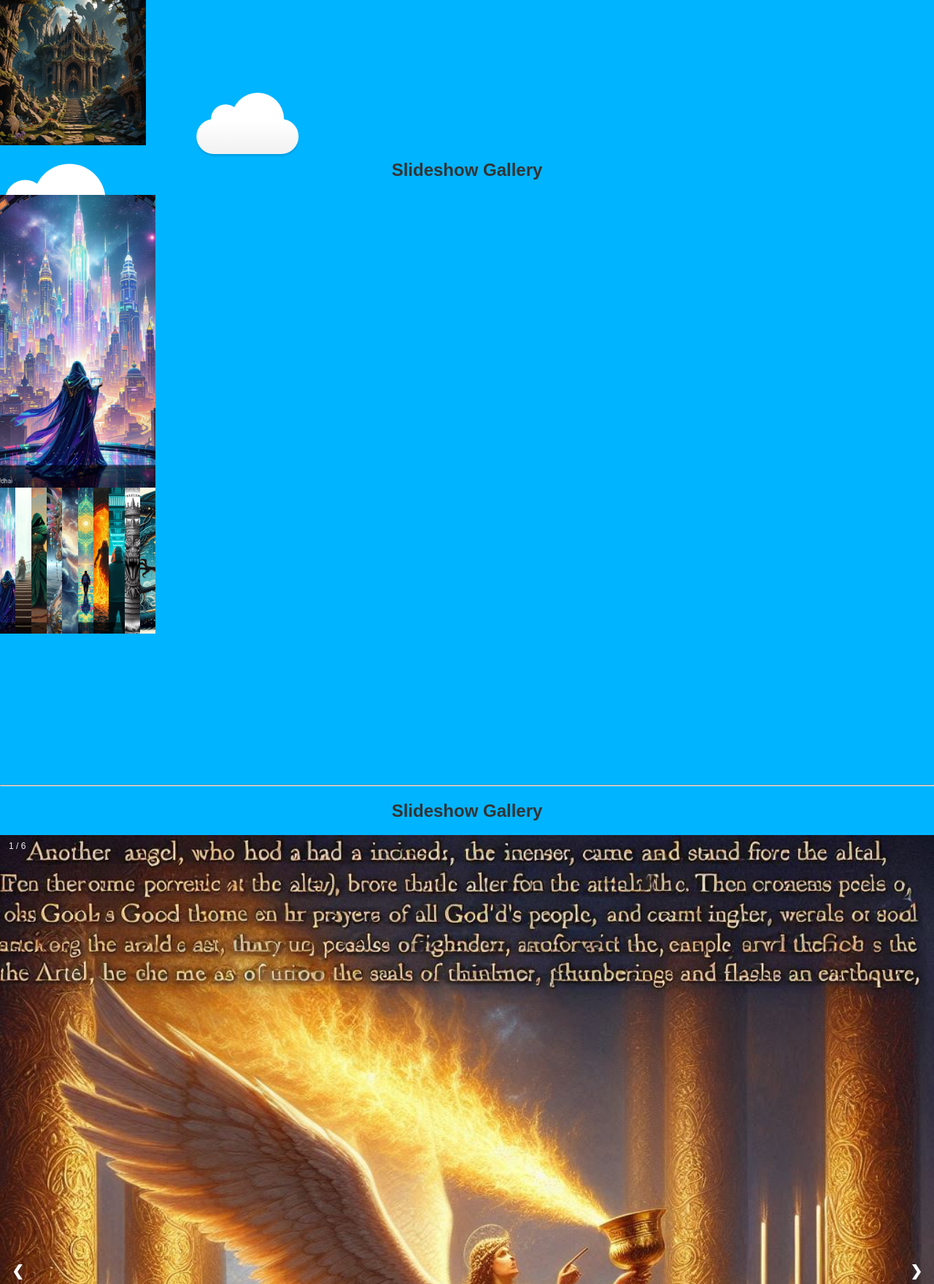
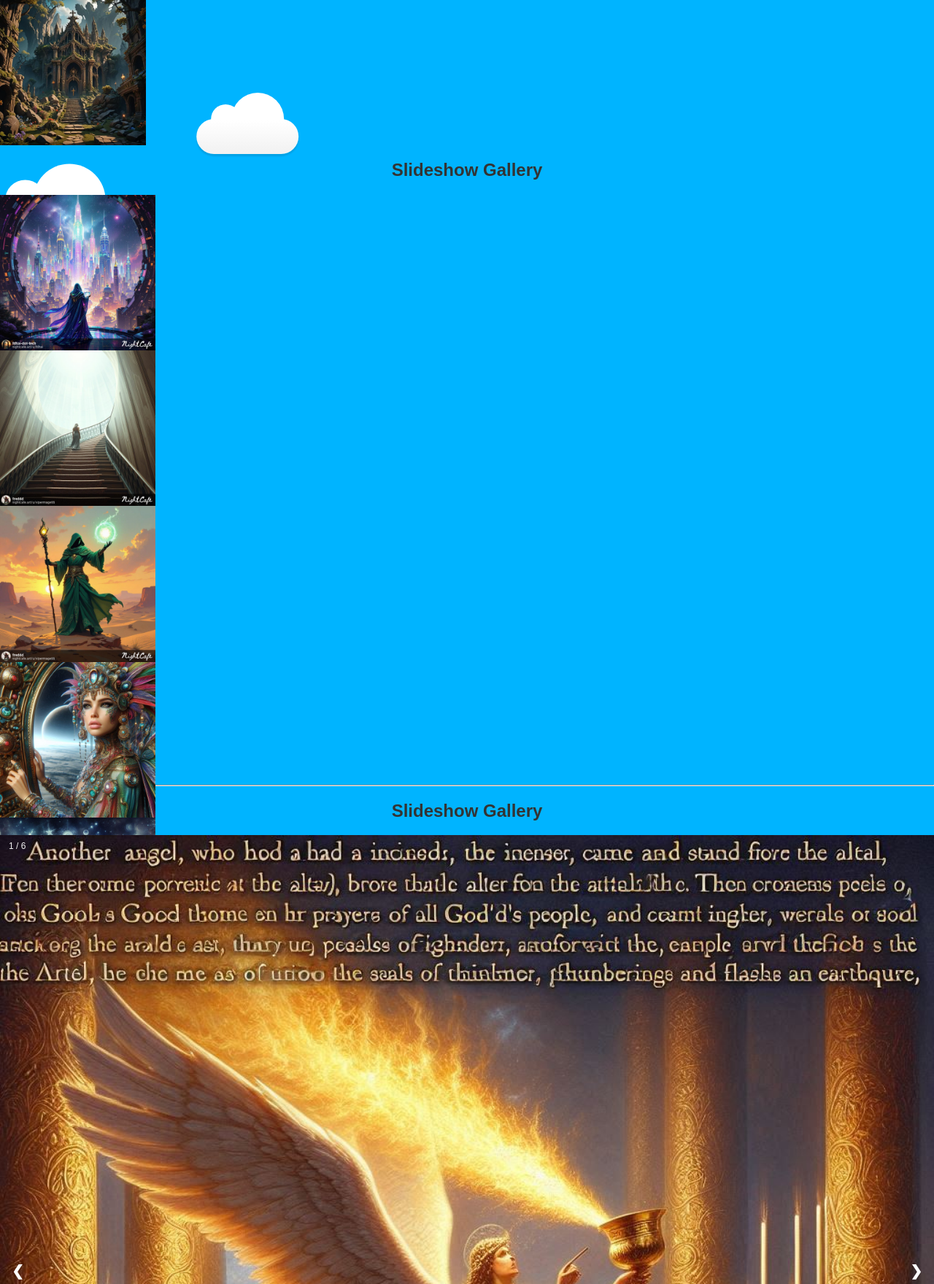
Before and after one commit to fdhaitech/msappsvc01, a PHP site: page /slshow01.html in a window 1280 px wide. Shown: the part 283-2042 px from the top of the page at 73% size. Run offline with PHP 8.4, Linux system fonts and the light colour scheme.

Commit message:
update 1

```diff
--- a/css/gallery1.css
+++ b/css/gallery1.css
@@ -9,9 +9,7 @@ img {
 		overflow: hidden;
 		height: 100vh;
 
-		@media screen and (min-width: $large) {
-			grid-template-columns: 1fr 5fr;
-			grid-template-rows: auto;
+
 		}
 	}
 .gallery {
@@ -20,11 +18,7 @@ img {
 			scroll-snap-type: x mandatory;
 			scroll-behavior: smooth;
 			display: flex;
-		@media screen and (min-width: $large) {
-			display: block;
-			overflow-y: scroll;
-			overflow-x: hidden;
-			scroll-snap-type: y mandatory;
+
 		}
 	}
 .gallery_img {
@@ -40,11 +34,7 @@ img {
 			display: flex;
 			grid-row-start: 2;
 
-		@media screen and (min-width: $large) {
-			overflow-y: scroll;
-			overflow-x: hidden;
-			display: block;
-			grid-row-start: auto;
+
 
 		}
 	}
```
